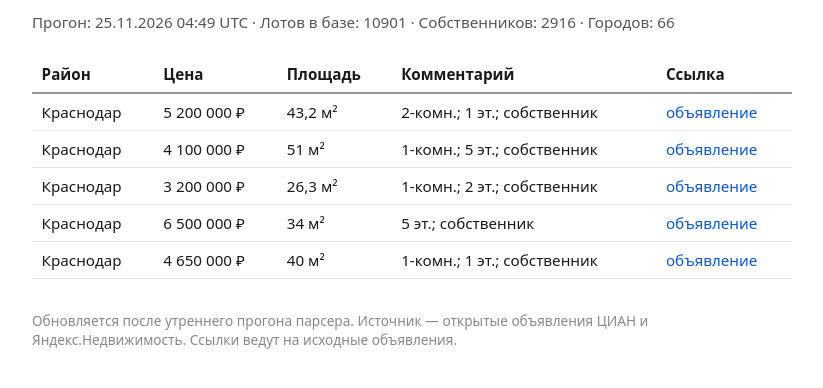
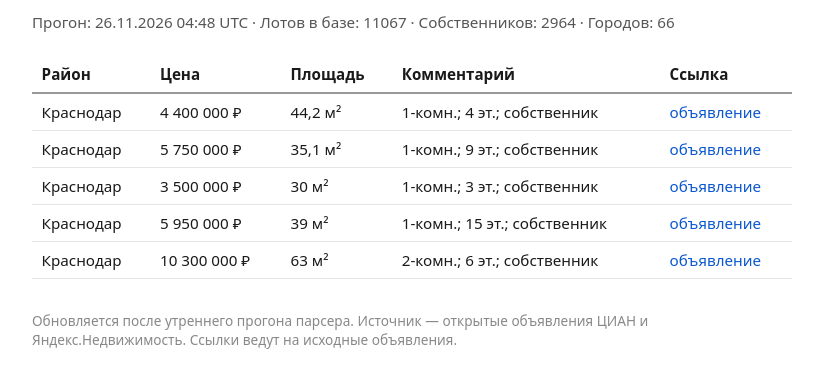
Before and after one commit to isaafoks-collab/realtor-service, a plain HTML site: page index.html in a window 1280 px wide. Shown: the part 66-454 px from the top of the page, without its empty margins (228-1051 px from the left). Drawn offline with Linux system fonts and the light colour scheme.

Commit message:
витрина: авто-обновление после утреннего прогона

```diff
--- a/index.html
+++ b/index.html
@@ -3,7 +3,7 @@
 <head>
 <meta charset="utf-8">
 <meta name="viewport" content="width=device-width, initial-scale=1">
-<title>Свежие лоты-собственники — 25.11.2026 04:49 UTC</title>
+<title>Свежие лоты-собственники — 26.11.2026 04:48 UTC</title>
 <style>
  body { font-family: system-ui, -apple-system, Segoe UI, Roboto, sans-serif;
         max-width: 760px; margin: 2rem auto; padding: 0 1rem; color: #1a1a1a; }
@@ -19,15 +19,15 @@
 </head>
 <body>
 <h1>Свежие лоты-собственники</h1>
-<div class="counters">Прогон: 25.11.2026 04:49 UTC &middot; Лотов в базе: 10901
- &middot; Собственников: 2916 &middot; Городов: 66</div>
+<div class="counters">Прогон: 26.11.2026 04:48 UTC &middot; Лотов в базе: 11067
+ &middot; Собственников: 2964 &middot; Городов: 66</div>
 <table>
 <tr><th>Район</th><th>Цена</th><th>Площадь</th><th>Комментарий</th><th>Ссылка</th></tr>
-<tr><td>Краснодар</td><td>5 200 000 ₽</td><td>43,2 м²</td><td>2-комн.; 1 эт.; собственник</td><td><a href="https://www.cian.ru/sale/flat/335435032/">объявление</a></td></tr>
-<tr><td>Краснодар</td><td>4 100 000 ₽</td><td>51 м²</td><td>1-комн.; 5 эт.; собственник</td><td><a href="https://www.cian.ru/sale/flat/332183849/">объявление</a></td></tr>
-<tr><td>Краснодар</td><td>3 200 000 ₽</td><td>26,3 м²</td><td>1-комн.; 2 эт.; собственник</td><td><a href="https://www.cian.ru/sale/flat/336265779/">объявление</a></td></tr>
-<tr><td>Краснодар</td><td>6 500 000 ₽</td><td>34 м²</td><td>5 эт.; собственник</td><td><a href="https://www.cian.ru/sale/flat/336817853/">объявление</a></td></tr>
-<tr><td>Краснодар</td><td>4 650 000 ₽</td><td>40 м²</td><td>1-комн.; 1 эт.; собственник</td><td><a href="https://www.cian.ru/sale/flat/327964167/">объявление</a></td></tr>
+<tr><td>Краснодар</td><td>4 400 000 ₽</td><td>44,2 м²</td><td>1-комн.; 4 эт.; собственник</td><td><a href="https://www.cian.ru/sale/flat/336022782/">объявление</a></td></tr>
+<tr><td>Краснодар</td><td>5 750 000 ₽</td><td>35,1 м²</td><td>1-комн.; 9 эт.; собственник</td><td><a href="https://www.cian.ru/sale/flat/336756155/">объявление</a></td></tr>
+<tr><td>Краснодар</td><td>3 500 000 ₽</td><td>30 м²</td><td>1-комн.; 3 эт.; собственник</td><td><a href="https://www.cian.ru/sale/flat/331090893/">объявление</a></td></tr>
+<tr><td>Краснодар</td><td>5 950 000 ₽</td><td>39 м²</td><td>1-комн.; 15 эт.; собственник</td><td><a href="https://www.cian.ru/sale/flat/334833095/">объявление</a></td></tr>
+<tr><td>Краснодар</td><td>10 300 000 ₽</td><td>63 м²</td><td>2-комн.; 6 эт.; собственник</td><td><a href="https://www.cian.ru/sale/flat/312673620/">объявление</a></td></tr>
 </table>
 <footer>Обновляется после утреннего прогона парсера. Источник — открытые
 объявления ЦИАН и Яндекс.Недвижимость. Ссылки ведут на исходные объявления.</footer>
```
